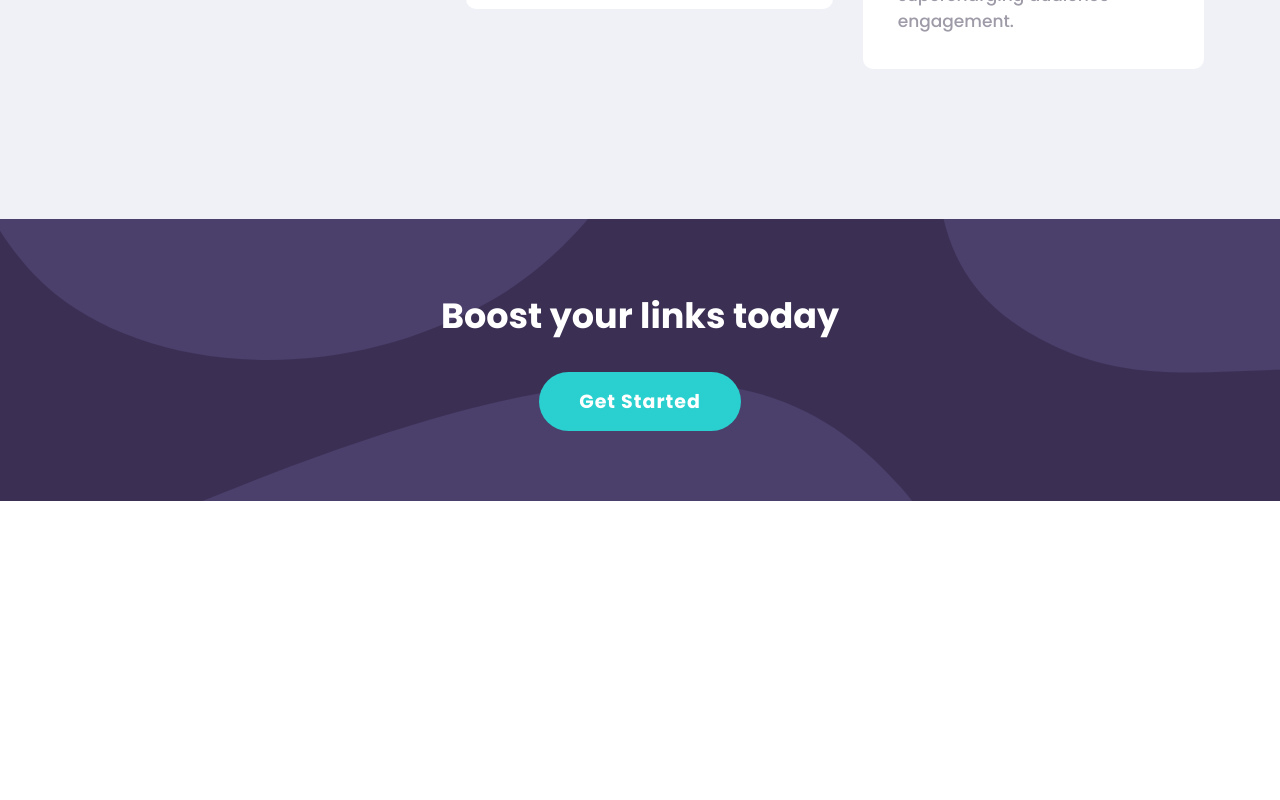
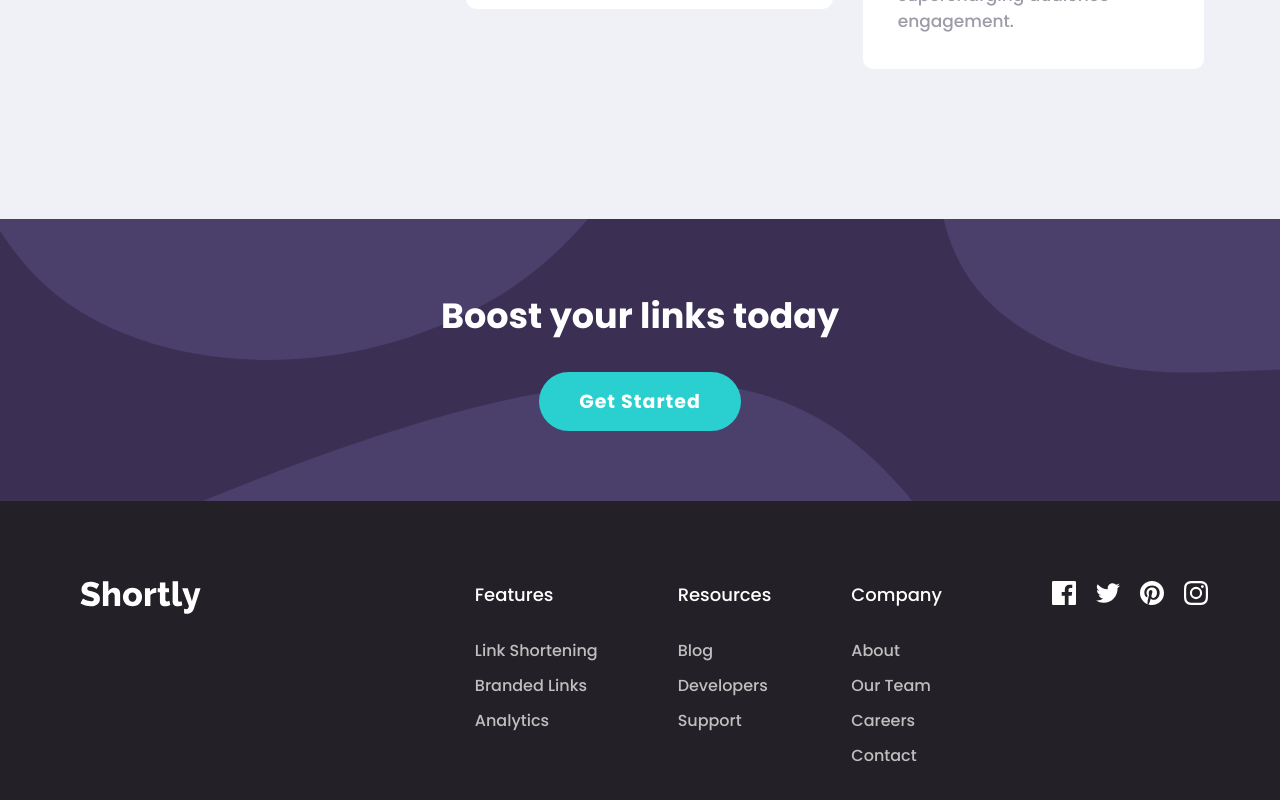
Before and after one commit to r-kocjan/Shortly, a React (Create React App) app: page / in a window 1280 px wide. Shown: the part 1746-2546 px from the top of the page. Before the commit the page ends 2247 px from the top, so only its background shows below. Built offline with nearby package versions, Linux system fonts and the light colour scheme.

Commit message:
Finished styling footer

```diff
--- a/src/App.js
+++ b/src/App.js
@@ -1,5 +1,6 @@
 import "./App.css";
 import Boost from "./components/Boost";
+import Footer from "./components/Footer";
 import Header from "./components/Header";
 import Hero from "./components/Hero";
 import Main from "./components/Main";
@@ -11,6 +12,7 @@ function App() {
       <Hero />
       <Main />
       <Boost />
+      <Footer />
     </div>
   );
 }
--- a/src/components/Footer.js
+++ b/src/components/Footer.js
@@ -1,7 +1,106 @@
 import React from "react";
 import styled from "styled-components";
 const Footer = () => {
-  return <div></div>;
+  return (
+    <Full>
+      <Container>
+        <img src="/images/logo-white.svg" alt="logo" />
+        <ul className="footer-menu features">
+          <span>Features</span>
+          <li>
+            <a>Link Shortening</a>
+          </li>
+          <li>
+            <a>Branded Links</a>
+          </li>
+          <li>
+            <a>Analytics</a>
+          </li>
+        </ul>
+        <ul className="footer-menu resources">
+          <span>Resources</span>
+          <li>
+            <a>Blog</a>
+          </li>
+          <li>
+            <a>Developers</a>
+          </li>
+          <li>
+            <a>Support</a>
+          </li>
+        </ul>
+        <ul className="footer-menu company">
+          <span>Company</span>
+          <li>
+            <a>About</a>
+          </li>
+          <li>
+            <a>Our Team</a>
+          </li>
+          <li>
+            <a>Careers</a>
+          </li>
+          <li>
+            <a>Contact</a>
+          </li>
+        </ul>
+        <ul className="social">
+          <li>
+            <a>
+              <img src="/images/icon-facebook.svg" alt="fb" />
+            </a>
+          </li>
+          <li>
+            <a>
+              <img src="/images/icon-twitter.svg" alt="fb" />
+            </a>
+          </li>
+          <li>
+            <a>
+              <img src="/images/icon-pinterest.svg" alt="fb" />
+            </a>
+          </li>
+          <li>
+            <a>
+              <img src="/images/icon-instagram.svg" alt="fb" />
+            </a>
+          </li>
+        </ul>
+      </Container>
+    </Full>
+  );
 };
 
+const Full = styled.div`
+  padding: 8rem;
+  background-color: var(--very-dark-violet);
+`;
+const Container = styled.footer`
+  width: 1128px;
+  margin: 0 auto;
+  display: flex;
+  align-items: flex-start;
+  img {
+    margin-right: auto;
+  }
+  .footer-menu {
+    margin-right: 8rem;
+    span {
+      color: var(--white);
+      font-size: 1.8rem;
+      margin-bottom: 3rem;
+      display: block;
+    }
+    li {
+      margin-bottom: 1rem;
+    }
+  }
+  .social {
+    display: flex;
+    align-items: center;
+    margin-left: 3rem;
+    gap: 2rem;
+  }
+`;
+
 export default Footer;
--- a/src/index.css
+++ b/src/index.css
@@ -25,3 +25,10 @@ body {
   font-size: 1.6rem;
   overflow-x: hidden;
 }
+ul {
+  list-style: none;
+}
+a {
+  color: var(--gray);
+  font-size: 1.6rem;
+}
```
Also changed, not shown: public/images/logo-white.svg (added).
